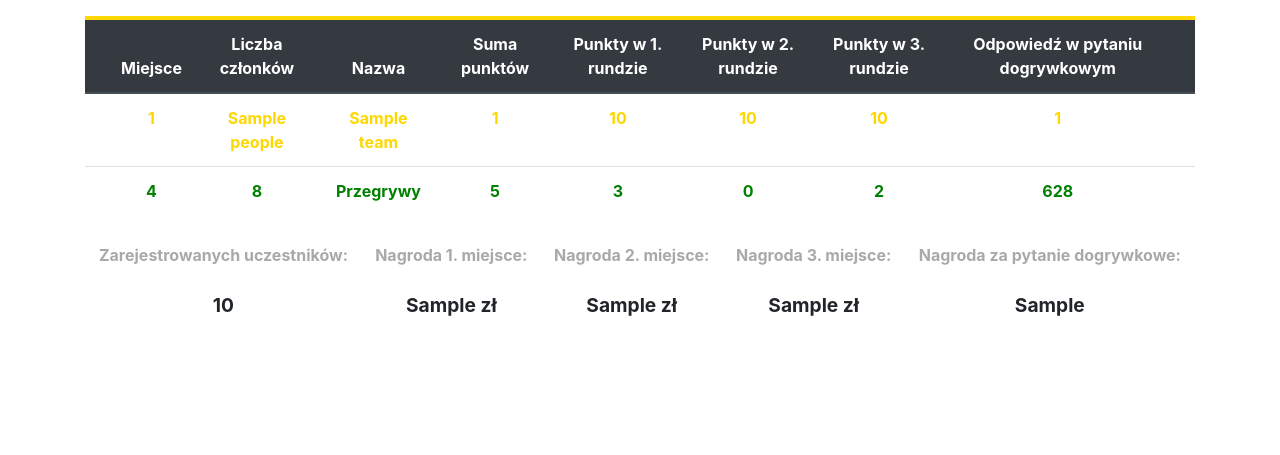
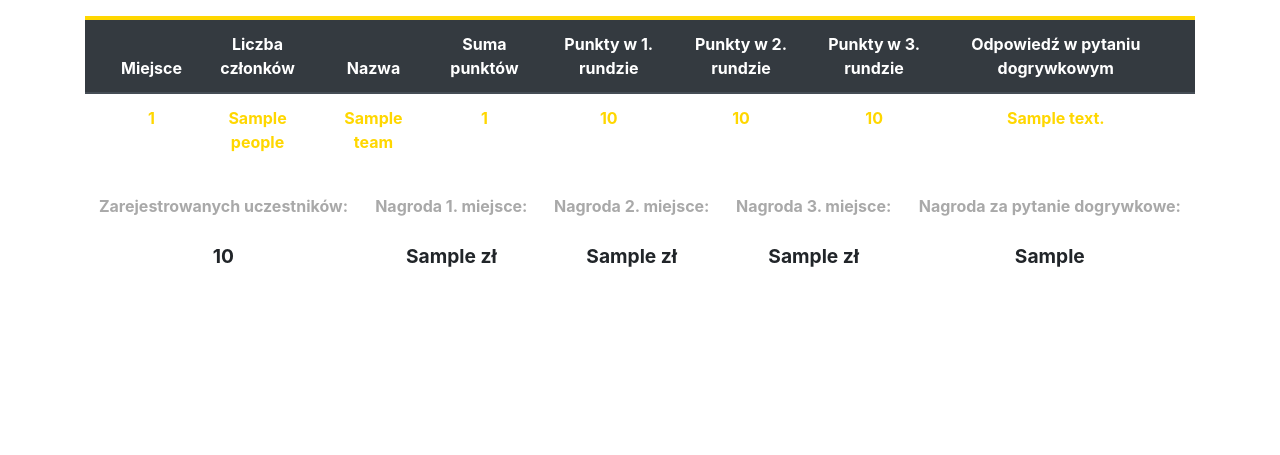
Before and after one commit to akai-org/PubQuizApp, a Django app: template game/templates/scoreboard.html in a window 1280 px wide. Shown: the part 56-511 px from the top of the page. Run offline with Django 3.2, Linux system fonts and the light colour scheme; the template is opened without the code that fills it: most values are stand-ins (such as "Sample title", 1, 10 or a date in 2020); style sheets or scripts are compiled from the project's sources.

Commit message:
Obsluga rankingu pytania dogrywkowego

```diff
--- a/game/admin.py
+++ b/game/admin.py
@@ -11,13 +11,13 @@ class PointChangeInline(admin.StackedInline):
 
 class TeamAdmin(admin.ModelAdmin):
 
-    list_display = ('name', 'people', 'overtime_number')
+    list_display = ('name', 'people', 'overtime_answer')
     search_fields = ['name']
     inlines = [PointChangeInline]
 
     def get_form(self, request, obj=None, **kwargs):
         if obj:
-            kwargs['fields'] = ['name', 'people', 'overtime_number']
+            kwargs['fields'] = ['name', 'people', 'overtime_answer']
         else:
             kwargs['fields'] = ['name', 'people']
         return super(TeamAdmin, self).get_form(request, obj, **kwargs)
--- a/game/models.py
+++ b/game/models.py
@@ -5,7 +5,7 @@ from preferences.models import Preferences
 class Team(models.Model):
     people = models.IntegerField('Liczba członków drużyny')
     name = models.CharField('Nazwa drużyny', max_length=80)
-    overtime_number = models.IntegerField('Liczba podana w pytaniu dogrywkowym', blank=True, null=True)
+    overtime_answer = models.IntegerField('Liczba podana w pytaniu dogrywkowym', blank=True, null=True)
 
     def __str__(self):
         return self.name
--- a/game/templates/scoreboard.html
+++ b/game/templates/scoreboard.html
@@ -20,17 +20,22 @@
                     </thead>
                     <tbody>
                         {% for team in sorted_teams %}
-                            {% if forloop.counter == 1 %}
+
+                            {% if team.id == overtime_winning_team_pk %}
+                                <tr class="closest-number-row">
+                            {% elif forloop.counter == 1 %}
                                 <tr class="first-place-row">
-                                    <td><i class="fa fa-trophy"></i></td>
                             {% elif forloop.counter == 2 %}
                                 <tr class="second-place-row">
-                                    <td><i class="fa fa-trophy"></i></td>
                             {% elif forloop.counter == 3 %}
                                 <tr class="third-place-row">
+                            {% else %}
+                                <tr>
+                            {% endif %}
+
+                            {% if forloop.counter <= 3 %}
                                     <td><i class="fa fa-trophy"></i></td>
                             {% else %}
-                                <tr>
                                     <td></td>
                             {% endif %}
                                     <td>{{ forloop.counter }}</td>
@@ -40,22 +45,14 @@
                                     <td>{{ team.first_round_sum|default_if_none:"-" }}</td>
                                     <td>{{ team.second_round_sum|default_if_none:"-" }}</td>
                                     <td>{{ team.third_round_sum|default_if_none:"-" }}</td>
-                                    <td>{{ team.overtime_number|default_if_none:"-" }}</td>
-                                    <td></td>
+                                    <td>{{ team.overtime_answer|default_if_none:"-" }}</td>
+                                    <td>
+                                        {% if team.pk == overtime_winning_team_pk %}
+                                            <i class="fa fa-bullseye"></i><i class="fa fa-exclamation"></i>
+                                        {% endif %}
+                                    </td>
                                 </tr>
                         {% endfor %}
-                        <tr class="closest-number-row">
-                            <td></td>
-                            <td>4</td>
-                            <td>8</td>
-                            <td>Przegrywy</td>
-                            <td>5</td>
-                            <td>3</td>
-                            <td>0</td>
-                            <td>2</td>
-                            <td>628</td>
-                            <td><i class="fa fa-bullseye"></i><i class="fa fa-exclamation"></i></td>
-                        </tr>
                     </tbody>
                 </table>
             </div>
```
Also changed, not shown: game/views.py (+11 -8 lines), game/migrations/0001_initial.py.
